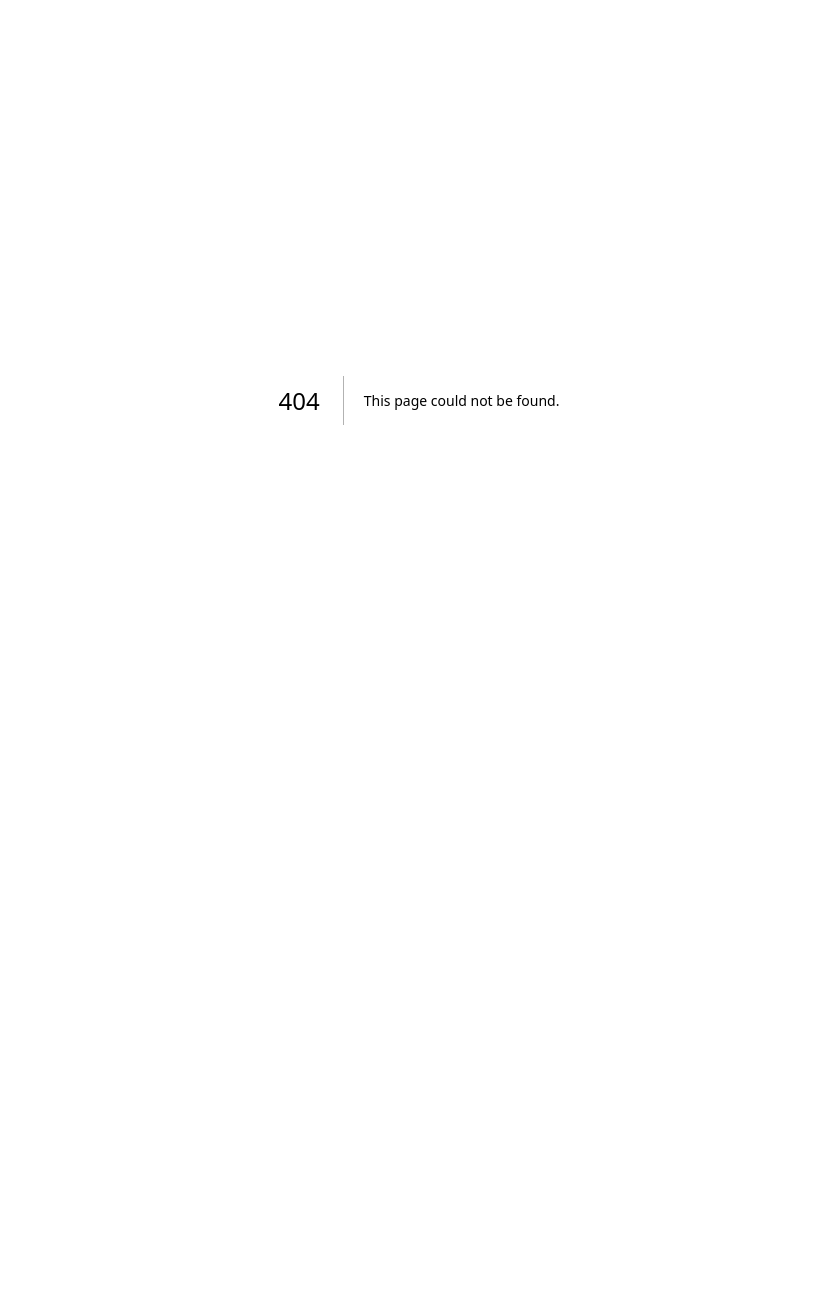
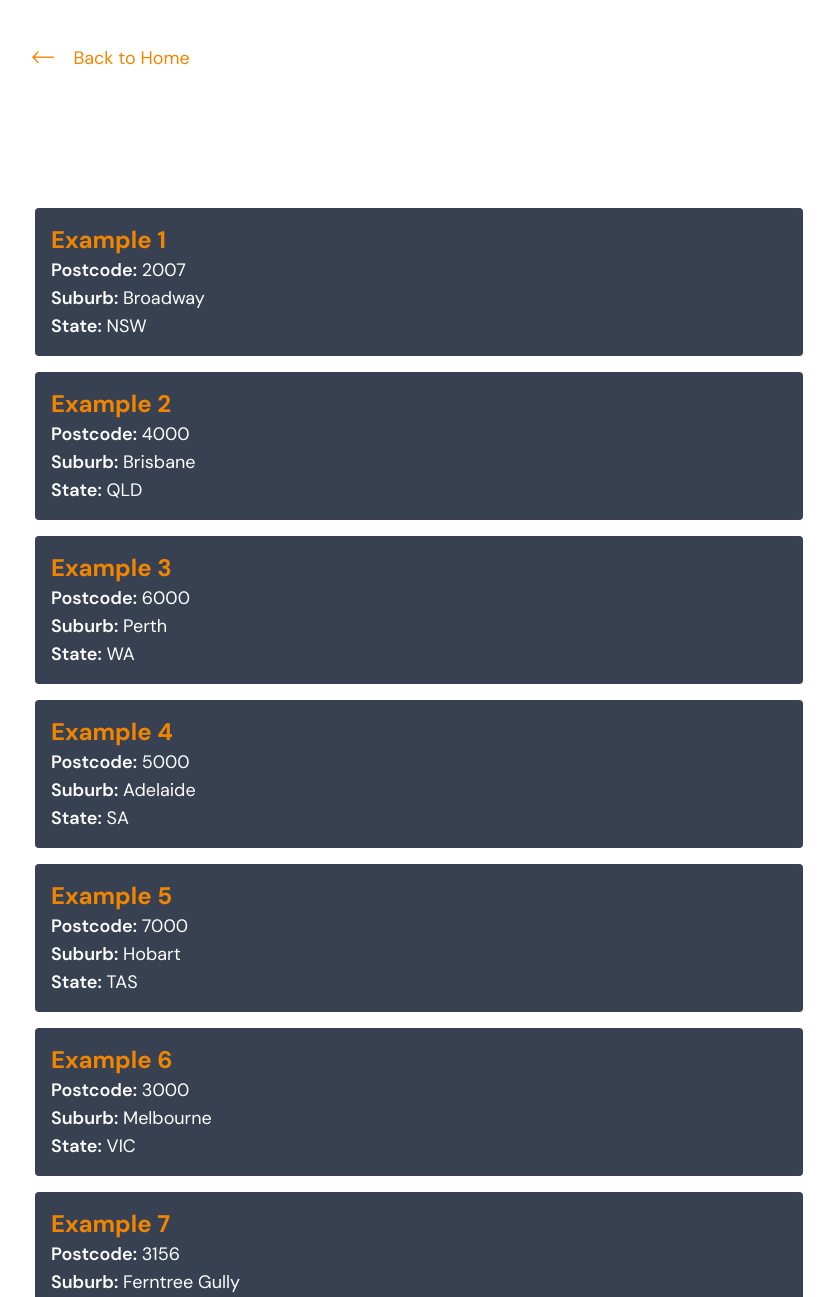
Before and after one commit to reezayn/australia-address-verifier, a Next.js app: page /examples in a window 1280 px wide. Before the commit this address had no page. Shown: the top 1297 px of the page, without its empty margins (221-1055 px from the left). Before the commit the page ends 800 px from the top, so only its background shows below. Built offline with nearby package versions, Linux system fonts and the light colour scheme.

Commit message:
Add About and Example pages for user guidance

```diff
--- /dev/null
+++ b/app/examples/page.tsx
@@ -0,0 +1,154 @@
+import Link from 'next/link'
+import React from 'react'
+
+const page = () => {
+  return (
+    <div className="max-w-3xl py-10 mx-auto text-white">
+      <Link href={`/`} className="text-tangerine ml-5 my-6 group text-lg">
+        <span className="text-2xl mr-3"> ⃪ </span>
+        <span className="group-hover:underline">Back to Home</span>
+      </Link>
+      <h1 className="flex flex-col text-6xl font-extrabold gap-3 my-3">
+        Example Addresses
+      </h1>
+      <p className="text-lg mb-6">
+        Use these valid addresses as a guide when entering your own details.
+      </p>
+
+      <div className="space-y-4">
+        <div className="p-4 bg-gray-700 rounded">
+          <h2 className="text-2xl font-bold text-tangerine">Example 1</h2>
+          <p className="text-lg">
+            <span className="font-semibold">Postcode:</span> 2007
+          </p>
+          <p className="text-lg">
+            <span className="font-semibold">Suburb:</span> Broadway
+          </p>
+          <p className="text-lg">
+            <span className="font-semibold">State:</span> NSW
+          </p>
+        </div>
+
+        <div className="p-4 bg-gray-700 rounded">
+          <h2 className="text-2xl font-bold text-tangerine">Example 2</h2>
+          <p className="text-lg">
+            <span className="font-semibold">Postcode:</span> 4000
+          </p>
+          <p className="text-lg">
+            <span className="font-semibold">Suburb:</span> Brisbane
+          </p>
+          <p className="text-lg">
+            <span className="font-semibold">State:</span> QLD
+          </p>
+        </div>
+
+        <div className="p-4 bg-gray-700 rounded">
+          <h2 className="text-2xl font-bold text-tangerine">Example 3</h2>
+          <p className="text-lg">
+            <span className="font-semibold">Postcode:</span> 6000
+          </p>
+          <p className="text-lg">
+            <span className="font-semibold">Suburb:</span> Perth
+          </p>
+          <p className="text-lg">
+            <span className="font-semibold">State:</span> WA
+          </p>
+        </div>
+
+        <div className="p-4 bg-gray-700 rounded">
+          <h2 className="text-2xl font-bold text-tangerine">Example 4</h2>
+          <p className="text-lg">
+            <span className="font-semibold">Postcode:</span> 5000
+          </p>
+          <p className="text-lg">
+            <span className="font-semibold">Suburb:</span> Adelaide
+          </p>
+          <p className="text-lg">
+            <span className="font-semibold">State:</span> SA
+          </p>
+        </div>
+
+        <div className="p-4 bg-gray-700 rounded">
+          <h2 className="text-2xl font-bold text-tangerine">Example 5</h2>
+          <p className="text-lg">
+            <span className="font-semibold">Postcode:</span> 7000
+          </p>
+          <p className="text-lg">
+            <span className="font-semibold">Suburb:</span> Hobart
+          </p>
+          <p className="text-lg">
+            <span className="font-semibold">State:</span> TAS
+          </p>
+        </div>
+
+        {/* Additional Examples */}
+        <div className="p-4 bg-gray-700 rounded">
+          <h2 className="text-2xl font-bold text-tangerine">Example 6</h2>
+          <p className="text-lg">
+            <span className="font-semibold">Postcode:</span> 3000
+          </p>
+          <p className="text-lg">
+            <span className="font-semibold">Suburb:</span> Melbourne
+          </p>
+          <p className="text-lg">
+            <span className="font-semibold">State:</span> VIC
+          </p>
+        </div>
+
+        <div className="p-4 bg-gray-700 rounded">
+          <h2 className="text-2xl font-bold text-tangerine">Example 7</h2>
+          <p className="text-lg">
+            <span className="font-semibold">Postcode:</span> 3156
+          </p>
+          <p className="text-lg">
+            <span className="font-semibold">Suburb:</span> Ferntree Gully
+          </p>
+          <p className="text-lg">
+            <span className="font-semibold">State:</span> VIC
+          </p>
+        </div>
+
+        <div className="p-4 bg-gray-700 rounded">
+          <h2 className="text-2xl font-bold text-tangerine">Example 8</h2>
+          <p className="text-lg">
+            <span className="font-semibold">Postcode:</span> 4567
+          </p>
+          <p className="text-lg">
+            <span className="font-semibold">Suburb:</span> Noosa Heads
+          </p>
+          <p className="text-lg">
+            <span className="font-semibold">State:</span> QLD
+          </p>
+        </div>
+
+        <div className="p-4 bg-gray-700 rounded">
+          <h2 className="text-2xl font-bold text-tangerine">Example 9</h2>
+          <p className="text-lg">
+            <span className="font-semibold">Postcode:</span> 2010
+          </p>
+          <p className="text-lg">
+            <span className="font-semibold">Suburb:</span> Surry Hills
+          </p>
+          <p className="text-lg">
+            <span className="font-semibold">State:</span> NSW
+          </p>
+        </div>
+
+        <div className="p-4 bg-gray-700 rounded">
+          <h2 className="text-2xl font-bold text-tangerine">Example 10</h2>
+          <p className="text-lg">
+            <span className="font-semibold">Postcode:</span> 6163
+          </p>
+          <p className="text-lg">
+            <span className="font-semibold">Suburb:</span> Fremantle
+          </p>
+          <p className="text-lg">
+            <span className="font-semibold">State:</span> WA
+          </p>
+        </div>
+      </div>
+    </div>
+  )
+}
+
+export default page
--- /dev/null
+++ b/app/info/page.tsx
@@ -0,0 +1,73 @@
+import Typewriter from '@/components/Typewriter'
+import Link from 'next/link'
+import React from 'react'
+
+const page = () => {
+  return (
+    <div className="max-w-3xl px-3 lg:px-2 py-10 mx-auto text-white">
+      <Link href={`/`} className="text-tangerine ml-5 my-6 group text-lg">
+        <span className="text-2xl mr-3"> ⃪ </span>
+        <span className="group-hover:underline">Back to Home</span>
+      </Link>
+      <h1 className="flex flex-col text-6xl font-extrabold gap-3 my-3">
+        <p>About</p>
+        <p>
+          <span className="text-tangerine">Australia</span> Address Verifier
+        </p>
+      </h1>
+
+      <div className="mt-8 space-y-6">
+        <section>
+          <h2 className="text-4xl font-bold text-tangerine">
+            Project Overview
+          </h2>
+          <p className="mt-4 text-lg">
+            This project is a simple tool that verifies Australian addresses. It
+            allows you to enter a postcode, suburb, and state and checks if the
+            address is valid using data from the Australia Post API.
+          </p>
+        </section>
+
+        <section>
+          <h2 className="text-4xl font-bold text-tangerine">Features</h2>
+          <ul className="mt-4 list-disc list-inside text-lg">
+            <li>User-friendly form to capture postcode, suburb, and state.</li>
+            <li>Validates addresses through a secure GraphQL proxy.</li>
+            <li>
+              Returns clear success or error messages based on the validation.
+            </li>
+          </ul>
+        </section>
+
+        <section>
+          <h2 className="text-4xl font-bold text-tangerine">Built With</h2>
+          <ul className="mt-4 list-disc list-inside text-lg">
+            <li>Next.js 15 (with the new App Router)</li>
+            <li>React &amp; TypeScript</li>
+            <li>Tailwind CSS</li>
+            <li>Apollo Client &amp; Apollo Server</li>
+            <li>GraphQL</li>
+            <li>Jest &amp; React Testing Library</li>
+          </ul>
+        </section>
+
+        <section>
+          <h2 className="text-4xl font-bold text-tangerine">Contact</h2>
+          <p className="mt-4 text-lg">
+            Developed by Rijan Shrestha. If you have any questions, feel free to
+            reach out at{' '}
+            <a
+              className="text-tangerine underline"
+              href="mailto:rijancodes@gmail.com"
+            >
+              rijancodes@gmail.com
+            </a>
+            .
+          </p>
+        </section>
+      </div>
+    </div>
+  )
+}
+
+export default page
--- a/components/AddressVerifier.tsx
+++ b/components/AddressVerifier.tsx
@@ -260,7 +260,18 @@ const AddressVerifier = () => {
             )}
           </button>
 
-          {/* TODO: some nice muted foreground texts later */}
+          <div className="text-xs text-gray-400 text-left w-full mt-4 px-1">
+            <p className="my-1">
+              Please ensure that the address you provided is located in
+              Australia.
+            </p>
+            <p className="my-1">
+              <Link href="/examples" className="underline">
+                Click here
+              </Link>{' '}
+              to view sample addresses.
+            </p>
+          </div>
         </form>
       </div>
 
```
